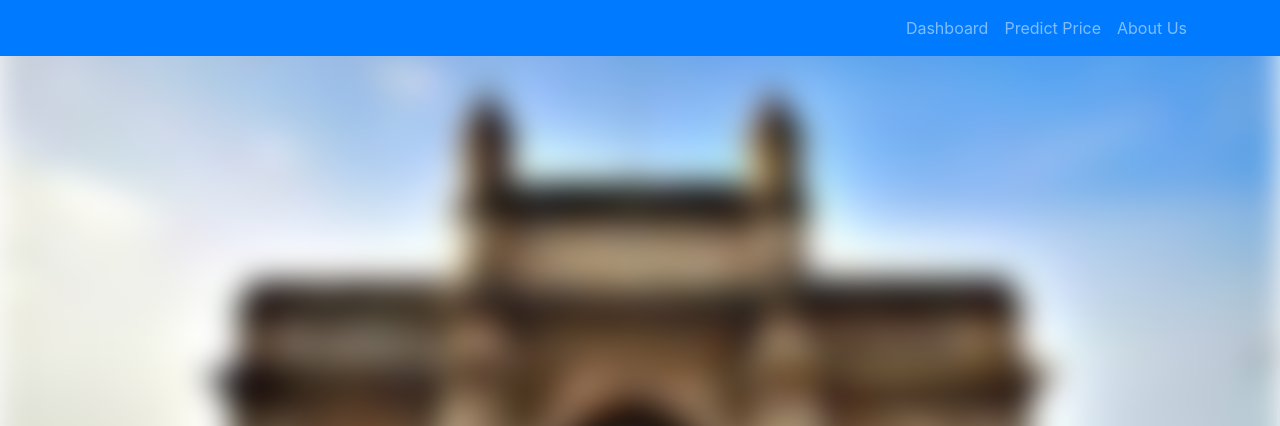
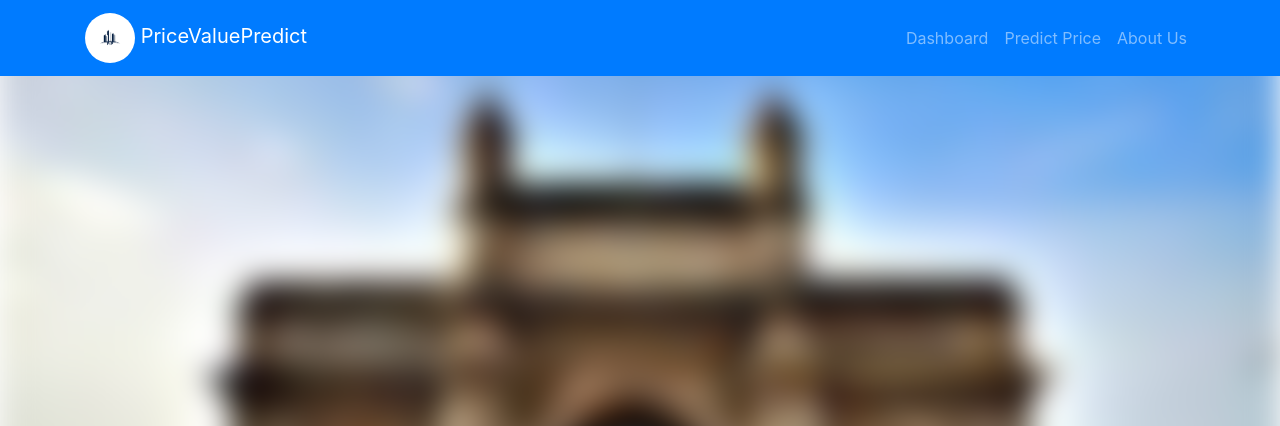
Before and after one commit to Stunner732/PriceValuePredict, a plain HTML site: page Mumbai House Price Prediction/client/index.html in a window 1280 px wide. Shown: the top 426 px of the page. Drawn offline with nearby package versions, Linux system fonts and the light colour scheme.

Commit message:
Update index.html

```diff
--- a/Mumbai House Price Prediction/client/index.html
+++ b/Mumbai House Price Prediction/client/index.html
@@ -74,7 +74,11 @@
 html {
         scroll-behavior: smooth;
     }
-
+#logo{
+  border-radius: 50%;
+  width: 50px;
+  height: 50px;
+}
 
   </style>
 </head>
@@ -82,7 +86,7 @@ html {
 
 <nav class="navbar navbar-expand-lg navbar-dark">
   <div class="container">
-    <a class="navbar-brand" href="#"></a>
+    <a class="navbar-brand"><img src="logo.png" id="logo">  PriceValuePredict</a>
     <button class="navbar-toggler" type="button" data-toggle="collapse" data-target="#navbarNav" aria-controls="navbarNav" aria-expanded="false" aria-label="Toggle navigation">
       <span class="navbar-toggler-icon"></span>
     </button>
```
